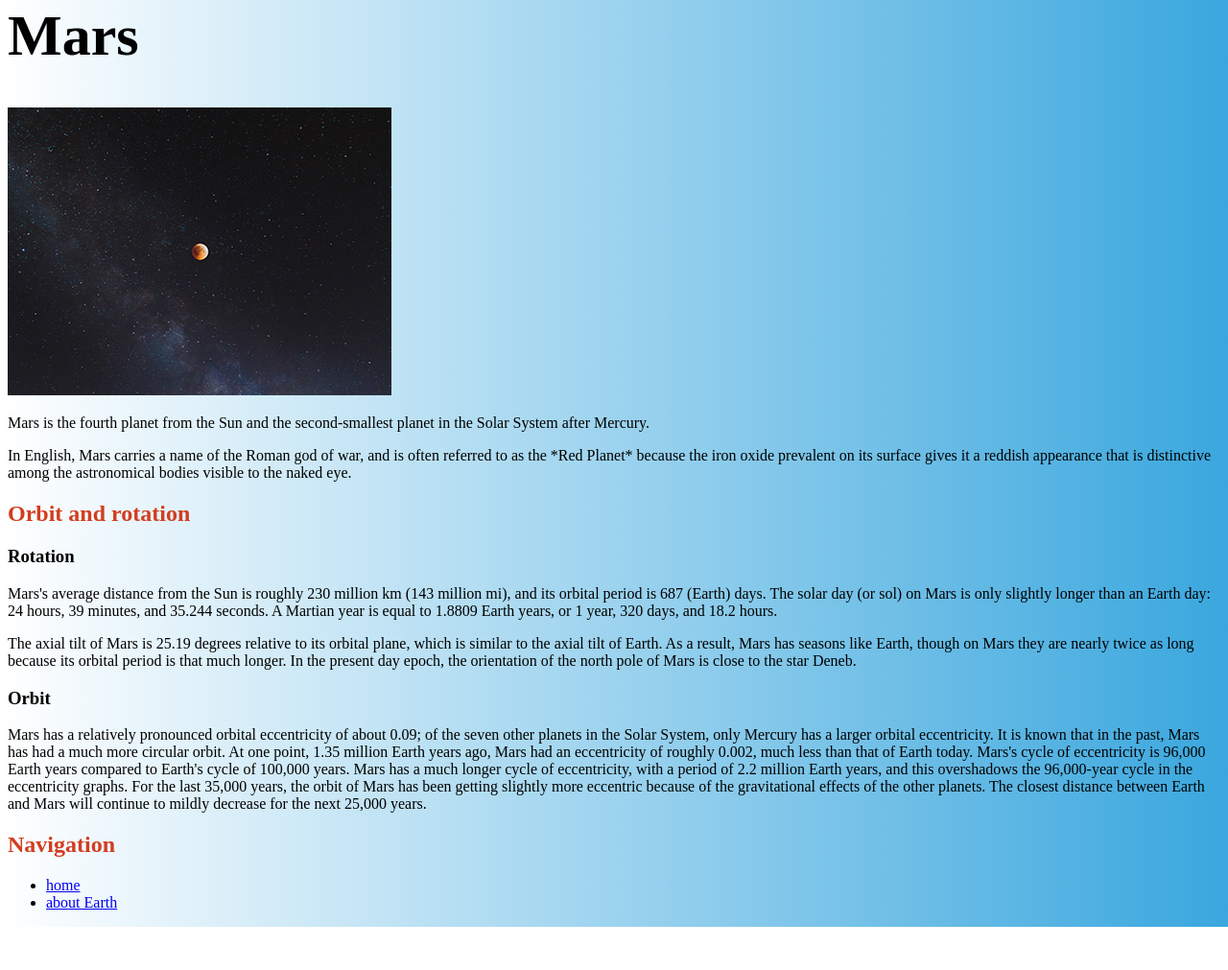
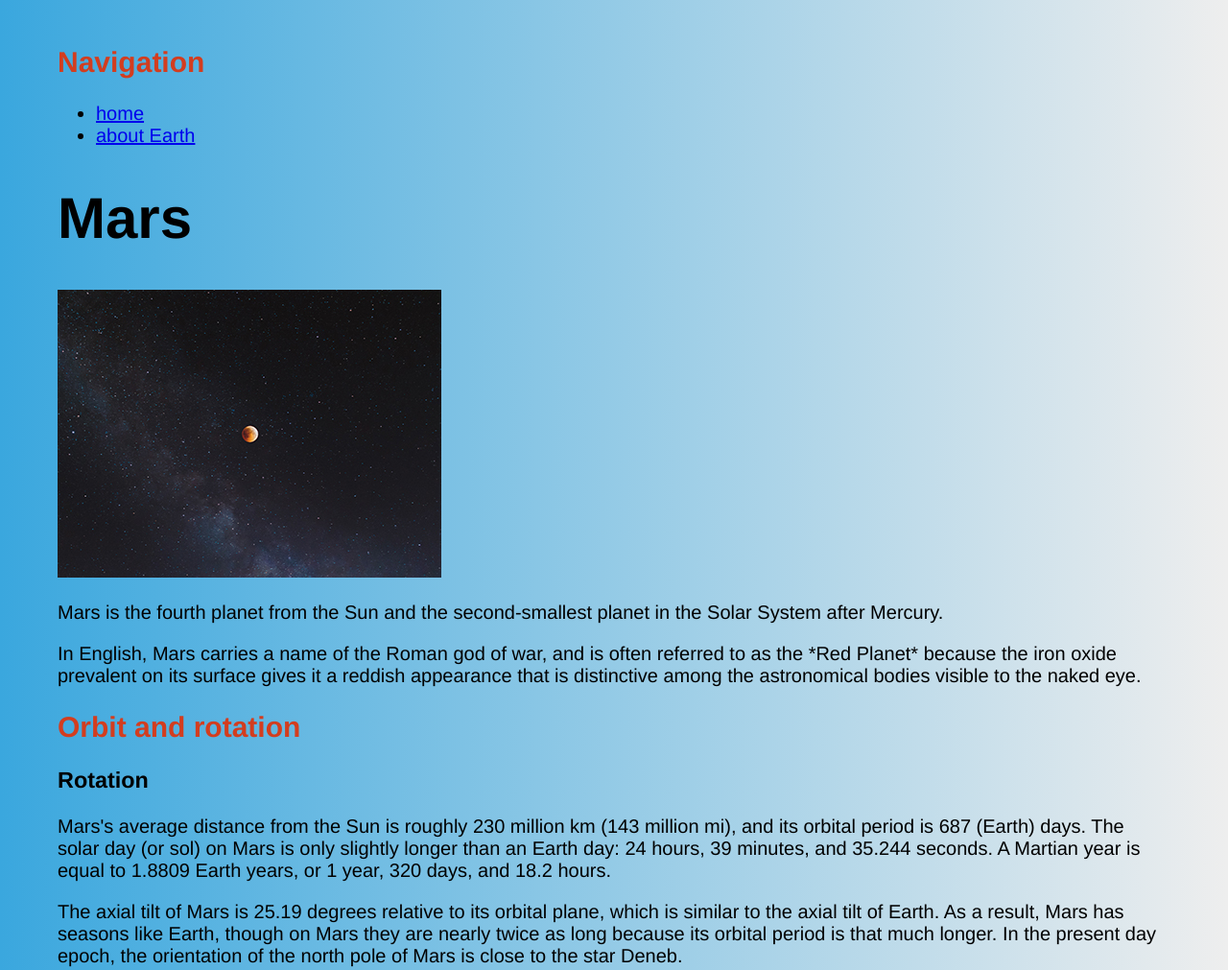
Before and after one commit to arpit0498/21DaysCss, a plain HTML site: page Day03/mars.html in a window 1280 px wide. Shown: the part 37-1048 px from the top of the page at 96% size. Before the commit the page ends 1003 px from the top, so only its background shows below. Drawn offline with Linux system fonts and the light colour scheme.

Commit message:
refactor: styling and code indented

```diff
--- a/Day03/mars.html
+++ b/Day03/mars.html
@@ -8,6 +8,15 @@
     <link rel="stylesheet" href="style.css" />
   </head>
   <body>
+    <h2 class="mars-heading">Navigation</h2>
+    <ul>
+      <li>
+        <a href="./index.html" rel="noopener noreferrer">home</a>
+      </li>
+      <li>
+        <a href="./earth.html" rel="noopener noreferrer">about Earth</a>
+      </li>
+    </ul>
     <h1>Mars</h1>
 
     <img src="./images/mars.jpg" alt="mars" />
@@ -57,19 +66,5 @@
       effects of the other planets. The closest distance between Earth and Mars
       will continue to mildly decrease for the next 25,000 years.
     </p>
-
-    <h2 class="mars-heading">Navigation</h2>
-    <ul>
-      <li>
-        <a href="./index.html" target="_blank" rel="noopener noreferrer"
-          >home</a
-        >
-      </li>
-      <li>
-        <a href="./earth.html" target="_blank" rel="noopener noreferrer"
-          >about Earth</a
-        >
-      </li>
-    </ul>
   </body>
 </html>
--- a/Day03/style.css
+++ b/Day03/style.css
@@ -1,7 +1,16 @@
 html{
-  background-image: linear-gradient(to right, rgba(255,0,0,0), rgb(58, 167, 222));
+     box-sizing: border-box;
+  background: #eeeeee;
+  font-family: 'helvetica neue';
+  font-size: 20px;
+  font-weight: 200;
+  background-image: linear-gradient(to left, rgba(255,0,0,0), rgb(58, 167, 222));
 }
 
+body{
+    margin: 10px;
+    padding: 50px;
+}
 h1{
     font-size: 60px;
 }
```
Also changed, not shown: Day03/earth.html (+12 -11 lines), Day03/index.html (+2 -2 lines), Day03/project/earth.png (added), Day03/project/main_solar.png (added), Day03/project/mars.png (added), 1 other file.
